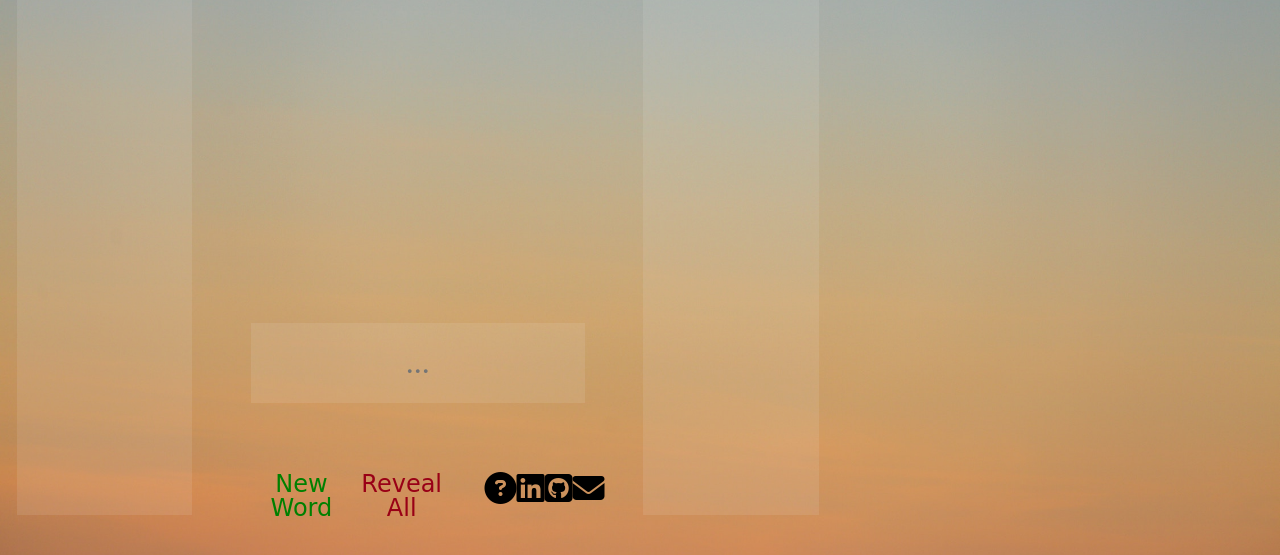
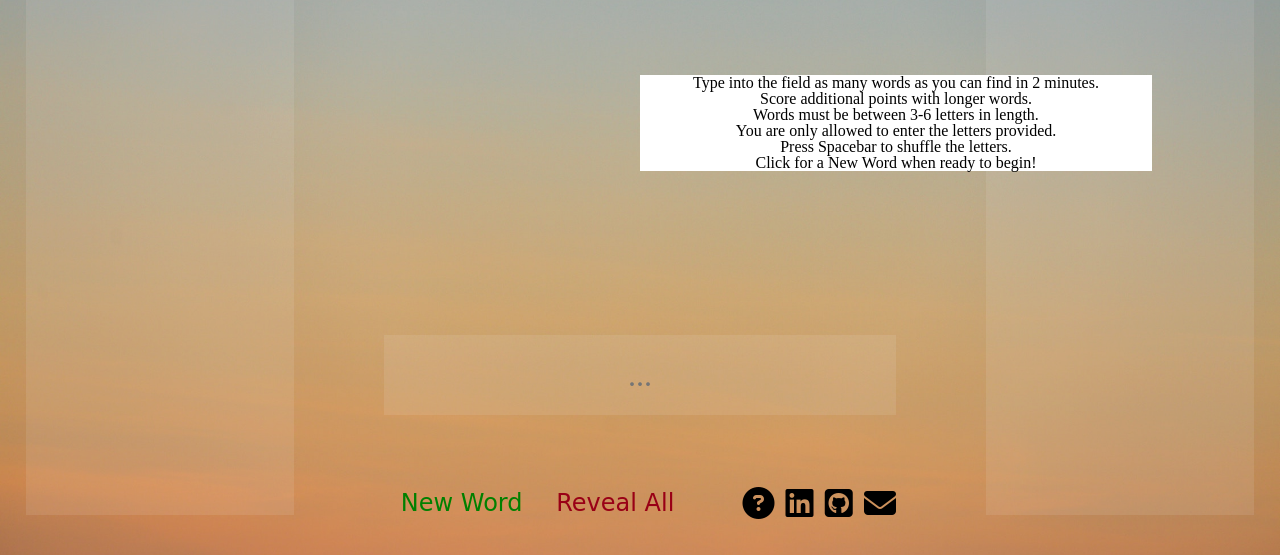
Before and after one commit to Kelby2/wordjs, a website built with webpack: page index.html in a window 1280 px wide. Shown: the part 245-800 px from the top of the page. Built offline with nearby package versions, Linux system fonts and the light colour scheme; a web font is replaced by a local one.

Commit message:
style instro

```diff
--- a/assets/css/style.css
+++ b/assets/css/style.css
@@ -1,6 +1,29 @@
 @font-face {
     font-family: againts;
     src: url("fonts/againts.otf") format("opentype");
+}
+
+.instructions {
+  position: absolute;
+  left: 50%;
+  top: 40%;
+  width: 40%;
+  transform: translateX(-50%);
+  text-align: center;
+  font-family: Spectral SC, serif;
+  font-size: 1em;
+  background-color: white;
+  transition: all 0.5s linear;
+  transform-origin: top right;
+  transform-style: preserve-3d;
+  transform: scale(0.3);
+  /*opacity: 0*/
+
+}
+
+.show {
+  transform: scale(1.0);
+  opacity: 1;
 }
 
 body {
@@ -14,6 +37,10 @@ body {
   -o-background-size: cover;
   background-size: cover;
   font-family: sans-serif;
+}
+
+.hide {
+  display: none;
 }
 
 #game {
```
